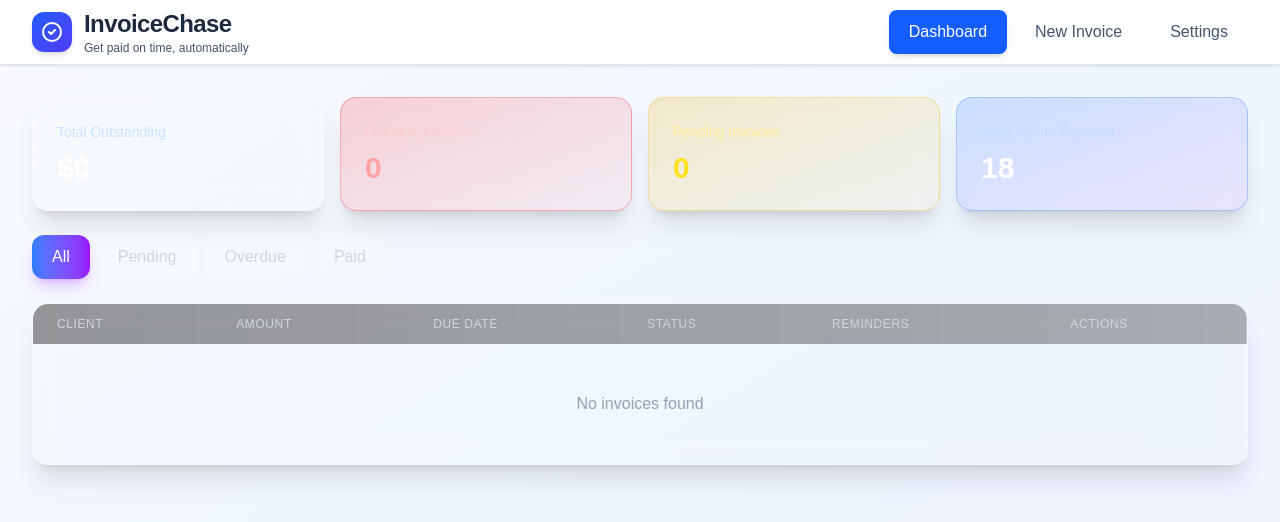
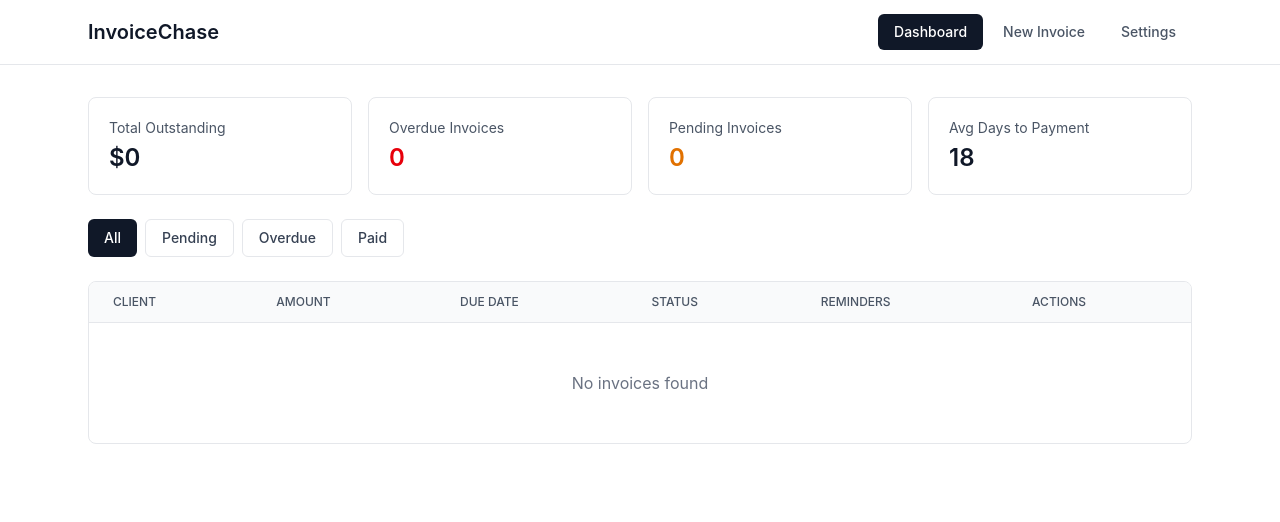
Before and after one commit to null-shot-apps/invoice-chase, a Next.js app in the folder packages/new-web-app-room/: page / in a window 1280 px wide. Shown: the top 522 px of the page. Built offline with nearby package versions, Linux system fonts and the light colour scheme.

Commit message:
AI chat session: Updated code and files

```diff
--- a/packages/new-web-app-room/src/app/globals.css
+++ b/packages/new-web-app-room/src/app/globals.css
@@ -2,7 +2,7 @@
 
 :root {
   --background: #ffffff;
-  --foreground: #171717;
+  --foreground: #1a1a1a;
 }
 
 @theme inline {
@@ -12,28 +12,13 @@
   --font-mono: var(--font-geist-mono);
 }
 
-/* Non-scroll and full-height baseline */
 html, body {
   height: 100%;
   overflow: hidden;
 }
 
 body {
-  background: linear-gradient(135deg, #f5f7fa 0%, #e8eef5 100%);
+  background: #fafafa;
   color: var(--foreground);
-  font-family: Arial, Helvetica, sans-serif;
+  font-family: -apple-system, BlinkMacSystemFont, 'Segoe UI', sans-serif;
 }
-
-/* Arrow bounce animation pointing left */
-@keyframes bounce-horizontal {
-  0%, 100% {
-    transform: translateX(0);
-  }
-  50% {
-    transform: translateX(-8px);
-  }
-}
-
-.animate-bounce-horizontal {
-  animation: bounce-horizontal 1.5s ease-in-out infinite;
-}
--- a/packages/new-web-app-room/src/app/page.tsx
+++ b/packages/new-web-app-room/src/app/page.tsx
@@ -9,50 +9,38 @@ export default function InvoiceChase() {
   const [activeTab, setActiveTab] = useState<'dashboard' | 'new-invoice' | 'settings'>('dashboard');
 
   return (
-    <div className="min-h-screen max-h-screen overflow-y-auto relative bg-gradient-to-br from-slate-50 via-blue-50 to-indigo-50">
-      {/* Content */}
-      <div className="relative z-10">
-      <nav className="sticky top-0 z-50 bg-white/80 backdrop-blur-md border-b border-slate-200 shadow-sm">
-        <div className="max-w-7xl mx-auto px-4 sm:px-6 lg:px-8">
+    <div className="min-h-screen max-h-screen overflow-y-auto bg-white">
+      <nav className="border-b border-gray-200 bg-white">
+        <div className="max-w-6xl mx-auto px-6">
           <div className="flex items-center justify-between h-16">
-            <div className="flex items-center gap-3">
-              <div className="w-10 h-10 rounded-xl bg-gradient-to-br from-blue-600 to-indigo-600 flex items-center justify-center shadow-md">
-                <svg className="w-6 h-6 text-white" fill="none" stroke="currentColor" viewBox="0 0 24 24">
-                  <path strokeLinecap="round" strokeLinejoin="round" strokeWidth={2} d="M9 12l2 2 4-4m6 2a9 9 0 11-18 0 9 9 0 0118 0z" />
-                </svg>
-              </div>
-              <div>
-                <h1 className="text-2xl font-bold text-slate-800 tracking-tight">InvoiceChase</h1>
-                <p className="text-xs text-slate-600">Get paid on time, automatically</p>
-              </div>
-            </div>
-            <div className="flex space-x-2">
+            <h1 className="text-xl font-semibold text-gray-900">InvoiceChase</h1>
+            <div className="flex gap-1">
               <button
                 onClick={() => setActiveTab('dashboard')}
-                className={`px-5 py-2.5 rounded-lg font-medium transition-all duration-200 ${
+                className={`px-4 py-2 text-sm font-medium rounded-md transition-colors ${
                   activeTab === 'dashboard'
-                    ? 'bg-blue-600 text-white shadow-md'
-                    : 'text-slate-600 hover:bg-slate-100 hover:text-slate-900'
+                    ? 'bg-gray-900 text-white'
+                    : 'text-gray-600 hover:text-gray-900 hover:bg-gray-50'
                 }`}
               >
                 Dashboard
               </button>
               <button
                 onClick={() => setActiveTab('new-invoice')}
-                className={`px-5 py-2.5 rounded-lg font-medium transition-all duration-200 ${
+                className={`px-4 py-2 text-sm font-medium rounded-md transition-colors ${
                   activeTab === 'new-invoice'
-                    ? 'bg-blue-600 text-white shadow-md'
-                    : 'text-slate-600 hover:bg-slate-100 hover:text-slate-900'
+                    ? 'bg-gray-900 text-white'
+                    : 'text-gray-600 hover:text-gray-900 hover:bg-gray-50'
                 }`}
               >
                 New Invoice
               </button>
               <button
                 onClick={() => setActiveTab('settings')}
-                className={`px-5 py-2.5 rounded-lg font-medium transition-all duration-200 ${
+                className={`px-4 py-2 text-sm font-medium rounded-md transition-colors ${
                   activeTab === 'settings'
-                    ? 'bg-blue-600 text-white shadow-md'
-                    : 'text-slate-600 hover:bg-slate-100 hover:text-slate-900'
+                    ? 'bg-gray-900 text-white'
+                    : 'text-gray-600 hover:text-gray-900 hover:bg-gray-50'
                 }`}
               >
                 Settings
@@ -62,12 +50,11 @@ export default function InvoiceChase() {
         </div>
       </nav>
 
-      <main className="max-w-7xl mx-auto px-4 sm:px-6 lg:px-8 py-8">
+      <main className="max-w-6xl mx-auto px-6 py-8">
         {activeTab === 'dashboard' && <Dashboard />}
         {activeTab === 'new-invoice' && <InvoiceForm />}
         {activeTab === 'settings' && <ReminderSettings />}
       </main>
-      </div>
     </div>
   );
 }
--- a/packages/new-web-app-room/src/components/Dashboard.tsx
+++ b/packages/new-web-app-room/src/components/Dashboard.tsx
@@ -134,34 +134,34 @@ export default function Dashboard() {
     <div className="space-y-6">
       {/* Stats Cards */}
       <div className="grid grid-cols-1 md:grid-cols-4 gap-4">
-        <div className="bg-gradient-to-br from-white/10 to-white/5 backdrop-blur-md rounded-2xl p-6 border border-white/20 shadow-xl hover:shadow-2xl transition-all duration-300 hover:scale-105">
-          <p className="text-blue-200/80 text-sm font-medium">Total Outstanding</p>
-          <p className="text-3xl font-bold text-white mt-2">${stats.totalOutstanding.toLocaleString()}</p>
+        <div className="bg-white border border-gray-200 rounded-lg p-5">
+          <p className="text-gray-600 text-sm">Total Outstanding</p>
+          <p className="text-2xl font-semibold text-gray-900 mt-1">${stats.totalOutstanding.toLocaleString()}</p>
         </div>
-        <div className="bg-gradient-to-br from-red-500/20 to-red-500/5 backdrop-blur-md rounded-2xl p-6 border border-red-500/30 shadow-xl hover:shadow-2xl transition-all duration-300 hover:scale-105">
-          <p className="text-red-200/80 text-sm font-medium">Overdue Invoices</p>
-          <p className="text-3xl font-bold text-red-300 mt-2">{stats.overdueCount}</p>
+        <div className="bg-white border border-gray-200 rounded-lg p-5">
+          <p className="text-gray-600 text-sm">Overdue Invoices</p>
+          <p className="text-2xl font-semibold text-red-600 mt-1">{stats.overdueCount}</p>
         </div>
-        <div className="bg-gradient-to-br from-yellow-500/20 to-yellow-500/5 backdrop-blur-md rounded-2xl p-6 border border-yellow-500/30 shadow-xl hover:shadow-2xl transition-all duration-300 hover:scale-105">
-          <p className="text-yellow-200/80 text-sm font-medium">Pending Invoices</p>
-          <p className="text-3xl font-bold text-yellow-300 mt-2">{stats.pendingCount}</p>
+        <div className="bg-white border border-gray-200 rounded-lg p-5">
+          <p className="text-gray-600 text-sm">Pending Invoices</p>
+          <p className="text-2xl font-semibold text-amber-600 mt-1">{stats.pendingCount}</p>
         </div>
-        <div className="bg-gradient-to-br from-blue-500/20 to-purple-500/10 backdrop-blur-md rounded-2xl p-6 border border-blue-500/30 shadow-xl hover:shadow-2xl transition-all duration-300 hover:scale-105">
-          <p className="text-blue-200/80 text-sm font-medium">Avg Days to Payment</p>
-          <p className="text-3xl font-bold text-white mt-2">{stats.avgDaysToPayment}</p>
+        <div className="bg-white border border-gray-200 rounded-lg p-5">
+          <p className="text-gray-600 text-sm">Avg Days to Payment</p>
+          <p className="text-2xl font-semibold text-gray-900 mt-1">{stats.avgDaysToPayment}</p>
         </div>
       </div>
 
       {/* Filter Tabs */}
-      <div className="flex space-x-2">
+      <div className="flex gap-2">
         {(['all', 'pending', 'overdue', 'paid'] as const).map(f => (
           <button
             key={f}
             onClick={() => setFilter(f)}
-            className={`px-5 py-2.5 rounded-xl capitalize font-medium transition-all duration-200 ${
+            className={`px-4 py-2 text-sm capitalize font-medium rounded-md transition-colors ${
               filter === f
-                ? 'bg-gradient-to-r from-blue-500 to-purple-600 text-white shadow-lg shadow-purple-500/30'
-                : 'bg-white/10 text-gray-300 hover:bg-white/20 hover:text-white'
+                ? 'bg-gray-900 text-white'
+                : 'bg-white border border-gray-200 text-gray-700 hover:bg-gray-50'
             }`}
           >
             {f}
@@ -170,85 +170,85 @@ export default function Dashboard() {
       </div>
 
       {/* Invoices Table */}
-      <div className="bg-white/10 backdrop-blur-md rounded-2xl border border-white/20 overflow-hidden shadow-xl">
+      <div className="bg-white border border-gray-200 rounded-lg overflow-hidden">
         <table className="w-full">
-          <thead className="bg-gradient-to-r from-black/40 to-black/30">
+          <thead className="bg-gray-50 border-b border-gray-200">
             <tr>
-              <th className="px-6 py-3 text-left text-xs font-medium text-gray-300 uppercase tracking-wider">
+              <th className="px-6 py-3 text-left text-xs font-medium text-gray-600 uppercase">
                 Client
               </th>
-              <th className="px-6 py-3 text-left text-xs font-medium text-gray-300 uppercase tracking-wider">
+              <th className="px-6 py-3 text-left text-xs font-medium text-gray-600 uppercase">
                 Amount
               </th>
-              <th className="px-6 py-3 text-left text-xs font-medium text-gray-300 uppercase tracking-wider">
+              <th className="px-6 py-3 text-left text-xs font-medium text-gray-600 uppercase">
                 Due Date
               </th>
-              <th className="px-6 py-3 text-left text-xs font-medium text-gray-300 uppercase tracking-wider">
+              <th className="px-6 py-3 text-left text-xs font-medium text-gray-600 uppercase">
                 Status
               </th>
-              <th className="px-6 py-3 text-left text-xs font-medium text-gray-300 uppercase tracking-wider">
+              <th className="px-6 py-3 text-left text-xs font-medium text-gray-600 uppercase">
                 Reminders
               </th>
-              <th className="px-6 py-3 text-left text-xs font-medium text-gray-300 uppercase tracking-wider">
+              <th className="px-6 py-3 text-left text-xs font-medium text-gray-600 uppercase">
                 Actions
               </th>
             </tr>
           </thead>
-          <tbody className="divide-y divide-white/10">
+          <tbody className="divide-y divide-gray-200">
             {filteredInvoices.map(invoice => (
-              <tr key={invoice.id} className="hover:bg-white/5 transition-colors">
-                <td className="px-6 py-4 whitespace-nowrap text-sm text-white">
+              <tr key={invoice.id} className="hover:bg-gray-50">
+                <td className="px-6 py-4 text-sm text-gray-900">
                   {invoice.clientName}
                 </td>
-                <td className="px-6 py-4 whitespace-nowrap text-sm text-white">
+                <td className="px-6 py-4 text-sm text-gray-900 font-medium">
                   ${invoice.amount.toLocaleString()}
                 </td>
-                <td className="px-6 py-4 whitespace-nowrap text-sm text-gray-300">
+                <td className="px-6 py-4 text-sm text-gray-600">
                   {invoice.dueDate}
                   {invoice.status === 'overdue' && (
-                    <span className="ml-2 text-red-400 text-xs">
+                    <span className="ml-2 text-red-600 text-xs">
                       ({invoice.daysSinceDue} days overdue)
                     </span>
                   )}
                 </td>
-                <td className="px-6 py-4 whitespace-nowrap">
-                  <span className={`px-2 py-1 text-xs rounded-full ${
+                <td className="px-6 py-4">
+                  <span className={`px-2 py-1 text-xs font-medium rounded ${
                     invoice.status === 'paid'
-                      ? 'bg-green-500/20 text-green-400'
+                      ? 'bg-green-50 text-green-700'
                       : invoice.status === 'overdue'
-                      ? 'bg-red-500/20 text-red-400'
-                      : 'bg-yellow-500/20 text-yellow-400'
+                      ? 'bg-red-50 text-red-700'
+                      : 'bg-amber-50 text-amber-700'
                   }`}>
                     {invoice.status}
                   </span>
                 </td>
-                <td className="px-6 py-4 whitespace-nowrap text-sm text-gray-300">
+                <td className="px-6 py-4 text-sm text-gray-600">
                   {invoice.remindersSent} sent
                   {invoice.lastReminderDate && (
-                    <div className="text-xs text-gray-400">
+                    <div className="text-xs text-gray-500">
                       Last: {invoice.lastReminderDate}
                     </div>
                   )}
                 </td>
-                <td className="px-6 py-4 whitespace-nowrap text-sm space-x-2">
+                <td className="px-6 py-4 text-sm space-x-2">
                   {invoice.status !== 'paid' && (
                     <>
                       <button
                         onClick={() => openReminderModal(invoice)}
-                        className="px-3 py-1.5 bg-gradient-to-r from-blue-500 to-blue-600 hover:from-blue-600 hover:to-blue-700 text-white rounded-lg transition-all duration-200 shadow-md hover:shadow-lg text-sm font-medium"
+                        className="px-3 py-1.5 bg-gray-900 hover:bg-gray-800 text-white rounded-md text-sm font-medium"
                       >
                         Send Reminder
                       </button>
                       <button
                         onClick={() => openMarkPaidModal(invoice)}
-                        className="px-3 py-1.5 bg-gradient-to-r from-green-500 to-green-600 hover:from-green-600 hover:to-green-700 text-white rounded-lg transition-all duration-200 shadow-md hover:shadow-lg text-sm font-medium"
+                        className="px-3 py-1.5 bg-green-600 hover:bg-green-700 text-white rounded-md text-sm font-medium"
                       >
                         Mark Paid
                       </button>
                     </>
                   )}
                   {invoice.status === 'paid' && (
-                    <span className="text-green-400">✓ Paid</span>
+                    <span className="text-green-600">✓ Paid</span>
                   )}
                 </td>
               </tr>
@@ -256,7 +256,7 @@ export default function Dashboard() {
           </tbody>
         </table>
         {filteredInvoices.length === 0 && (
-          <div className="text-center py-12 text-gray-400">
+          <div className="text-center py-12 text-gray-500">
             No invoices found
           </div>
         )}
@@ -264,8 +264,8 @@ export default function Dashboard() {
 
       {/* Late Payer Insights - Real Data Only */}
       {invoices.length > 0 && (
-        <div className="bg-white/10 backdrop-blur-md rounded-2xl p-6 border border-white/20 shadow-xl">
-          <h2 className="text-xl font-bold text-white mb-4">Client Payment Patterns</h2>
+        <div className="bg-white border border-gray-200 rounded-lg p-6">
+          <h2 className="text-lg font-semibold text-gray-900 mb-4">Client Payment Patterns</h2>
           <div className="space-y-3">
             {Array.from(new Set(invoices.map(i => i.clientName))).map(clientName => {
               const clientInvoices = invoices.filter(i => i.clientName === clientName);
@@ -274,20 +274,24 @@ export default function Dashboard() {
                 ? Math.round(paidInvoices.reduce((sum, inv) => sum + (inv.daysSinceDue || 0), 0) / paidInvoices.length)
                 : 0;
               const reliability = avgDays <= 7 ? 'Reliable' : avgDays <= 14 ? 'Moderate' : 'Chronic Late Payer';
-              const reliabilityColor = avgDays <= 7 ? 'green' : avgDays <= 14 ? 'yellow' : 'red';
+              const reliabilityColor = avgDays <= 7 ? 'green' : avgDays <= 14 ? 'amber' : 'red';
 
               return (
-                <div key={clientName} className="flex items-center justify-between p-3 bg-black/20 rounded">
+                <div key={clientName} className="flex items-center justify-between p-4 bg-gray-50 rounded-lg">
                   <div>
-                    <p className="text-white font-medium">{clientName}</p>
-                    <p className="text-sm text-gray-400">
+                    <p className="text-gray-900 font-medium">{clientName}</p>
+                    <p className="text-sm text-gray-600">
                       {paidInvoices.length > 0
                         ? `Average: ${avgDays} days to payment`
                         : 'No payment history yet'}
                     </p>
                   </div>
                   {paidInvoices.length > 0 && (
-                    <span className={`px-3 py-1 bg-${reliabilityColor}-500/20 text-${reliabilityColor}-400 text-sm rounded`}>
+                    <span className={`px-3 py-1 text-sm font-medium rounded ${
+                      reliabilityColor === 'green' ? 'bg-green-50 text-green-700' :
+                      reliabilityColor === 'amber' ? 'bg-amber-50 text-amber-700' :
+                      'bg-red-50 text-red-700'
+                    }`}>
                       {reliability}
                     </span>
                   )}
@@ -300,18 +304,18 @@ export default function Dashboard() {
 
       {/* Mark as Paid Confirmation Modal */}
       {showMarkPaidModal && selectedInvoice && (
-        <div className="fixed inset-0 bg-black/60 backdrop-blur-md flex items-center justify-center z-50">
-          <div className="bg-gradient-to-br from-slate-800/95 to-slate-900/95 backdrop-blur-xl rounded-2xl p-6 max-w-md w-full mx-4 border border-white/20 shadow-2xl">
-            <h3 className="text-xl font-bold text-white mb-4">Confirm Payment</h3>
-            <p className="text-gray-300 mb-6">
+        <div className="fixed inset-0 bg-black/50 flex items-center justify-center z-50">
+          <div className="bg-white rounded-lg p-6 max-w-md w-full mx-4 shadow-xl">
+            <h3 className="text-lg font-semibold text-gray-900 mb-4">Confirm Payment</h3>
+            <p className="text-gray-600 mb-6">
               Are you sure you want to mark invoice #{selectedInvoice.id} from{' '}
-              <span className="font-semibold text-white">{selectedInvoice.clientName}</span> for{' '}
-              <span className="font-semibold text-green-400">${selectedInvoice.amount}</span> as paid?
+              <span className="font-semibold text-gray-900">{selectedInvoice.clientName}</span> for{' '}
+              <span className="font-semibold text-gray-900">${selectedInvoice.amount}</span> as paid?
             </p>
-            <div className="flex space-x-3">
+            <div className="flex gap-3">
               <button
                 onClick={confirmMarkAsPaid}
-                className="flex-1 px-4 py-2.5 bg-gradient-to-r from-green-500 to-green-600 hover:from-green-600 hover:to-green-700 text-white rounded-xl transition-all duration-200 shadow-lg font-medium"
+                className="flex-1 px-4 py-2 bg-green-600 hover:bg-green-700 text-white rounded-md font-medium"
               >
                 Yes, Mark as Paid
               </button>
@@ -320,7 +324,7 @@ export default function Dashboard() {
                   setShowMarkPaidModal(false);
                   setSelectedInvoice(null);
                 }}
-                className="flex-1 px-4 py-2.5 bg-gray-600 hover:bg-gray-700 text-white rounded-xl transition-all duration-200 font-medium"
+                className="flex-1 px-4 py-2 bg-gray-200 hover:bg-gray-300 text-gray-900 rounded-md font-medium"
               >
                 Cancel
               </button>
@@ -331,41 +335,41 @@ export default function Dashboard() {
 
       {/* Send Reminder Email Preview Modal */}
       {showReminderModal && selectedInvoice && (
-        <div className="fixed inset-0 bg-black/60 backdrop-blur-md flex items-center justify-center z-50">
-          <div className="bg-gradient-to-br from-slate-800/95 to-slate-900/95 backdrop-blur-xl rounded-2xl p-6 max-w-2xl w-full mx-4 border border-white/20 shadow-2xl max-h-[90vh] overflow-y-auto">
-            <h3 className="text-xl font-bold text-white mb-4">Send Payment Reminder</h3>
+        <div className="fixed inset-0 bg-black/50 flex items-center justify-center z-50">
+          <div className="bg-white rounded-lg p-6 max-w-2xl w-full mx-4 shadow-xl max-h-[90vh] overflow-y-auto">
+            <h3 className="text-lg font-semibold text-gray-900 mb-4">Send Payment Reminder</h3>
 
             <div className="space-y-4 mb-6">
               <div>
-                <label className="text-sm text-gray-400">To:</label>
-                <p className="text-white">{selectedInvoice.clientEmail}</p>
+                <label className="text-sm text-gray-600">To:</label>
+                <p className="text-gray-900">{selectedInvoice.clientEmail}</p>
               </div>
 
               <div>
-                <label className="text-sm text-gray-400">Subject:</label>
-                <p className="text-white">{emailPreview.subject}</p>
+                <label className="text-sm text-gray-600">Subject:</label>
+                <p className="text-gray-900">{emailPreview.subject}</p>
               </div>
 
               <div>
-                <label className="text-sm text-gray-400">Message:</label>
-                <div className="bg-black/30 rounded-lg p-4 mt-2 border border-white/10">
-                  <pre className="text-gray-300 whitespace-pre-wrap font-sans text-sm">
+                <label className="text-sm text-gray-600">Message:</label>
+                <div className="bg-gray-50 rounded-lg p-4 mt-2 border border-gray-200">
+                  <pre className="text-gray-700 whitespace-pre-wrap font-sans text-sm">
                     {emailPreview.body}
                   </pre>
                 </div>
               </div>
 
-              <div className="bg-blue-500/10 border border-blue-500/30 rounded-lg p-3">
-                <p className="text-blue-300 text-sm">
+              <div className="bg-blue-50 border border-blue-200 rounded-lg p-3">
+                <p className="text-blue-700 text-sm">
                   💡 This email will be sent to {selectedInvoice.clientEmail} and the reminder count will be updated.
                 </p>
               </div>
             </div>
 
-            <div className="flex space-x-3">
+            <div className="flex gap-3">
               <button
                 onClick={confirmSendReminder}
-                className="flex-1 px-4 py-2.5 bg-gradient-to-r from-blue-500 to-blue-600 hover:from-blue-600 hover:to-blue-700 text-white rounded-xl transition-all duration-200 shadow-lg font-medium"
+                className="flex-1 px-4 py-2 bg-gray-900 hover:bg-gray-800 text-white rounded-md font-medium"
               >
                 Send Reminder Email
               </button>
@@ -374,7 +378,7 @@ export default function Dashboard() {
                   setShowReminderModal(false);
                   setSelectedInvoice(null);
                 }}
-                className="flex-1 px-4 py-2.5 bg-gray-600 hover:bg-gray-700 text-white rounded-xl transition-all duration-200 font-medium"
+                className="flex-1 px-4 py-2 bg-gray-200 hover:bg-gray-300 text-gray-900 rounded-md font-medium"
               >
                 Cancel
               </button>
```
